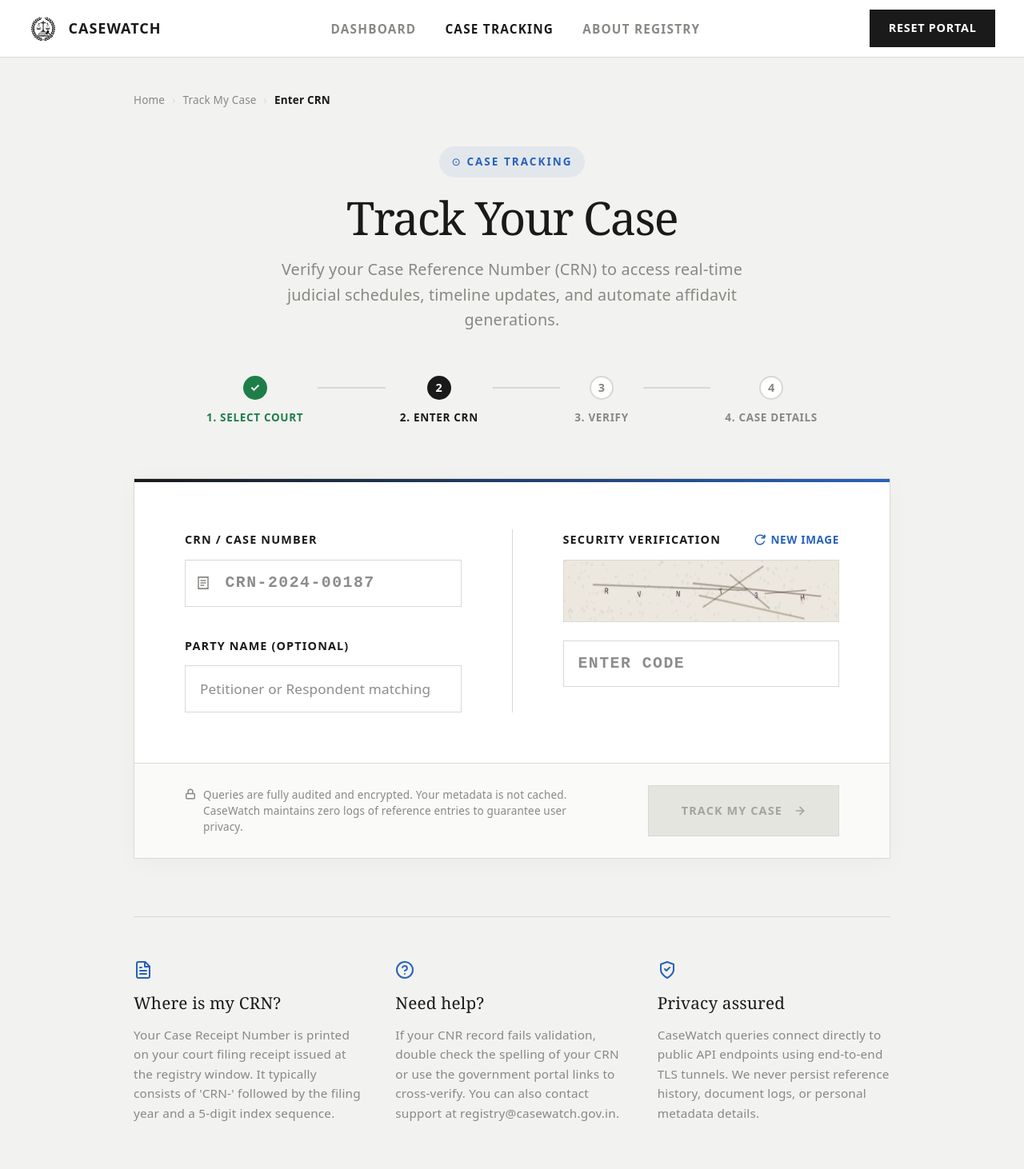
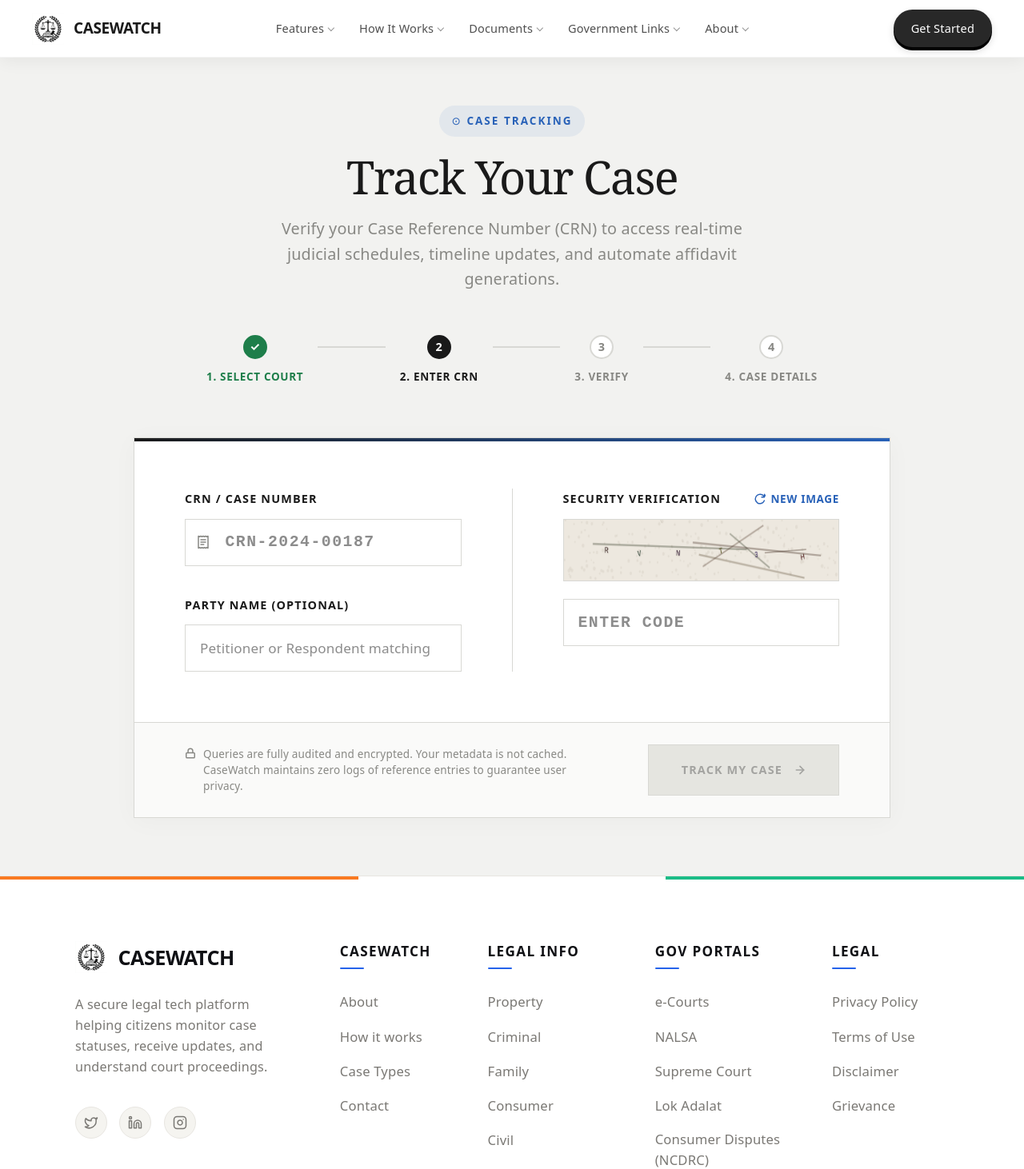
Before and after one commit to kritiahlawat8-sys/CASEWATCH, a React (Vite) app: page /track-case in a window 1280 px wide. Shown: the top 1462 px of the page at 80% size. Built offline with nearby package versions, Linux system fonts and the light colour scheme.

Commit message:
refactor(trackcase): convert to typescript, integrate global navbar and footer

```diff
--- a/src/pages/TrackCasePage.css
+++ b/src/pages/TrackCasePage.css
@@ -21,7 +21,7 @@
 .track-page-wrapper {
   background-color: var(--page-bg);
   min-height: 100vh;
-  padding-bottom: 5rem;
+  padding-bottom: 0;
   font-family: var(--font-sans);
   color: var(--text-accent);
   box-sizing: border-box;
@@ -102,7 +102,7 @@
 
 /* Main Content Area spacing (due to fixed navbar) */
 .track-page-content {
-  padding-top: 112px; /* 72px navbar + 40px margin */
+  padding-top: 60px; /* Adjusted padding to remove extra space */
   max-width: 1000px;
   margin: 0 auto;
   padding-left: 1.5rem;
--- a/src/pages/TrackCasePage.jsx
+++ b/src/pages/TrackCasePage.tsx
@@ -1,8 +1,13 @@
 import React, { useState, useEffect, useRef } from 'react';
-import PropTypes from 'prop-types';
+import Navbar from '../components/Navbar';
+import Footer from '../components/Footer';
 import './TrackCasePage.css';
 
-const TrackCasePage = ({ onProceed }) => {
+interface TrackCasePageProps {
+  onProceed?: (crn: string) => void;
+}
+
+const TrackCasePage: React.FC<TrackCasePageProps> = ({ onProceed }) => {
   const [isVerified, setIsVerified] = useState(false);
   const [crnNumber, setCrnNumber] = useState('');
   const [partyName, setPartyName] = useState('');
@@ -11,7 +16,7 @@ const TrackCasePage = ({ onProceed }) => {
   const [validationState, setValidationState] = useState('idle'); // 'idle' | 'valid' | 'error'
   const [isCooldown, setIsCooldown] = useState(false);
 
-  const canvasRef = useRef(null);
+  const canvasRef = useRef<HTMLCanvasElement>(null);
 
   // Generate a random 6-character captcha string
   const generateNewCaptcha = () => {
@@ -125,7 +130,7 @@ const TrackCasePage = ({ onProceed }) => {
   }, [captchaInput, captchaValue]);
 
   // Handle CRN input changes
-  const handleCrnChange = (e) => {
+  const handleCrnChange = (e: React.ChangeEvent<HTMLInputElement>) => {
     const val = e.target.value.toUpperCase();
     if (val.length <= 20) {
       setCrnNumber(val);
@@ -133,7 +138,7 @@ const TrackCasePage = ({ onProceed }) => {
   };
 
   // Handle Captcha input changes
-  const handleCaptchaChange = (e) => {
+  const handleCaptchaChange = (e: React.ChangeEvent<HTMLInputElement>) => {
     if (isCooldown) return;
     const val = e.target.value.toUpperCase();
     if (val.length <= 6) {
@@ -145,12 +150,12 @@ const TrackCasePage = ({ onProceed }) => {
   };
 
   // Handle party name input changes
-  const handlePartyNameChange = (e) => {
+  const handlePartyNameChange = (e: React.ChangeEvent<HTMLInputElement>) => {
     setPartyName(e.target.value);
   };
 
   // Handle Form Submission
-  const handleFormSubmit = (e) => {
+  const handleFormSubmit = (e: React.FormEvent<HTMLFormElement>) => {
     e.preventDefault();
     if (validationState === 'valid' && crnNumber.trim()) {
       setIsVerified(true);
@@ -166,32 +171,11 @@ const TrackCasePage = ({ onProceed }) => {
 
   return (
     <div className="track-page-wrapper">
-      {/* 1. Fixed Navigation Bar */}
-      <nav className="track-navbar" aria-label="Main Page Navigation">
-        <a href="#" className="track-nav-brand">
-          <img src="/logo.png" alt="CaseWatch Logo" className="track-nav-logo" />
-          <span>CASEWATCH</span>
-        </a>
-        <ul className="track-nav-links">
-          <li><a href="#dashboard" className="track-nav-link">Dashboard</a></li>
-          <li><a href="#tracking" className="track-nav-link active">Case Tracking</a></li>
-          <li><a href="#about" className="track-nav-link">About Registry</a></li>
-        </ul>
-        <button className="track-nav-cta" onClick={() => window.location.reload()}>
-          Reset Portal
-        </button>
-      </nav>
+      {/* 1. Original Animated Navigation Bar */}
+      <Navbar />
 
       {/* Main Page Area */}
       <main className="track-page-content">
-        {/* 2. Breadcrumb Tracker */}
-        <nav className="breadcrumb-tracker" aria-label="Breadcrumb navigation">
-          <a href="#" className="breadcrumb-item">Home</a>
-          <span className="breadcrumb-separator">›</span>
-          <a href="#tracking" className="breadcrumb-item">Track My Case</a>
-          <span className="breadcrumb-separator">›</span>
-          <span className="breadcrumb-current">Enter CRN</span>
-        </nav>
 
         {/* 3. Page Heading Block */}
         <header className="page-heading-block">
@@ -397,57 +381,12 @@ const TrackCasePage = ({ onProceed }) => {
             </div>
           )}
         </section>
+      </main>
 
-        {/* 6. Footer Informational Strip */}
-        <footer className="info-strip-grid" aria-label="Help and privacy resources">
-          <div className="info-card-block">
-            <svg viewBox="0 0 24 24" fill="none" stroke="currentColor" strokeWidth="2" strokeLinecap="round" strokeLinejoin="round" className="info-card-icon" aria-hidden="true">
-              <path d="M14.5 2H6a2 2 0 0 0-2 2v16a2 2 0 0 0 2 2h12a2 2 0 0 0 2-2V7.5L14.5 2z" />
-              <polyline points="14 2 14 8 20 8" />
-              <line x1="16" y1="13" x2="8" y2="13" />
-              <line x1="16" y1="17" x2="8" y2="17" />
-              <polyline points="10 9 9 9 8 9" />
-            </svg>
-            <h3 className="info-card-title">Where is my CRN?</h3>
-            <p className="info-card-desc">
-              Your Case Receipt Number is printed on your court filing receipt issued at the registry window. It typically consists of 'CRN-' followed by the filing year and a 5-digit index sequence.
-            </p>
-          </div>
-
-          <div className="info-card-block">
-            <svg viewBox="0 0 24 24" fill="none" stroke="currentColor" strokeWidth="2" strokeLinecap="round" strokeLinejoin="round" className="info-card-icon" aria-hidden="true">
-              <circle cx="12" cy="12" r="10" />
-              <path d="M9.09 9a3 3 0 0 1 5.83 1c0 2-3 3-3 3" />
-              <line x1="12" y1="17" x2="12.01" y2="17" />
-            </svg>
-            <h3 className="info-card-title">Need help?</h3>
-            <p className="info-card-desc">
-              If your CNR record fails validation, double check the spelling of your CRN or use the government portal links to cross-verify. You can also contact support at registry@casewatch.gov.in.
-            </p>
-          </div>
-
-          <div className="info-card-block">
-            <svg viewBox="0 0 24 24" fill="none" stroke="currentColor" strokeWidth="2" strokeLinecap="round" strokeLinejoin="round" className="info-card-icon" aria-hidden="true">
-              <path d="M12 22s8-4 8-10V5l-8-3-8 3v7c0 6 8 10 8 10z" />
-              <polyline points="9 11 11 13 15 9" />
-            </svg>
-            <h3 className="info-card-title">Privacy assured</h3>
-            <p className="info-card-desc">
-              CaseWatch queries connect directly to public API endpoints using end-to-end TLS tunnels. We never persist reference history, document logs, or personal metadata details.
-            </p>
-          </div>
-        </footer>
-      </main>
+      {/* Global Animated Footer */}
+      <Footer />
     </div>
   );
 };
 
-TrackCasePage.propTypes = {
-  onProceed: PropTypes.func
-};
-
-TrackCasePage.defaultProps = {
-  onProceed: () => {}
-};
-
 export default TrackCasePage;
```
